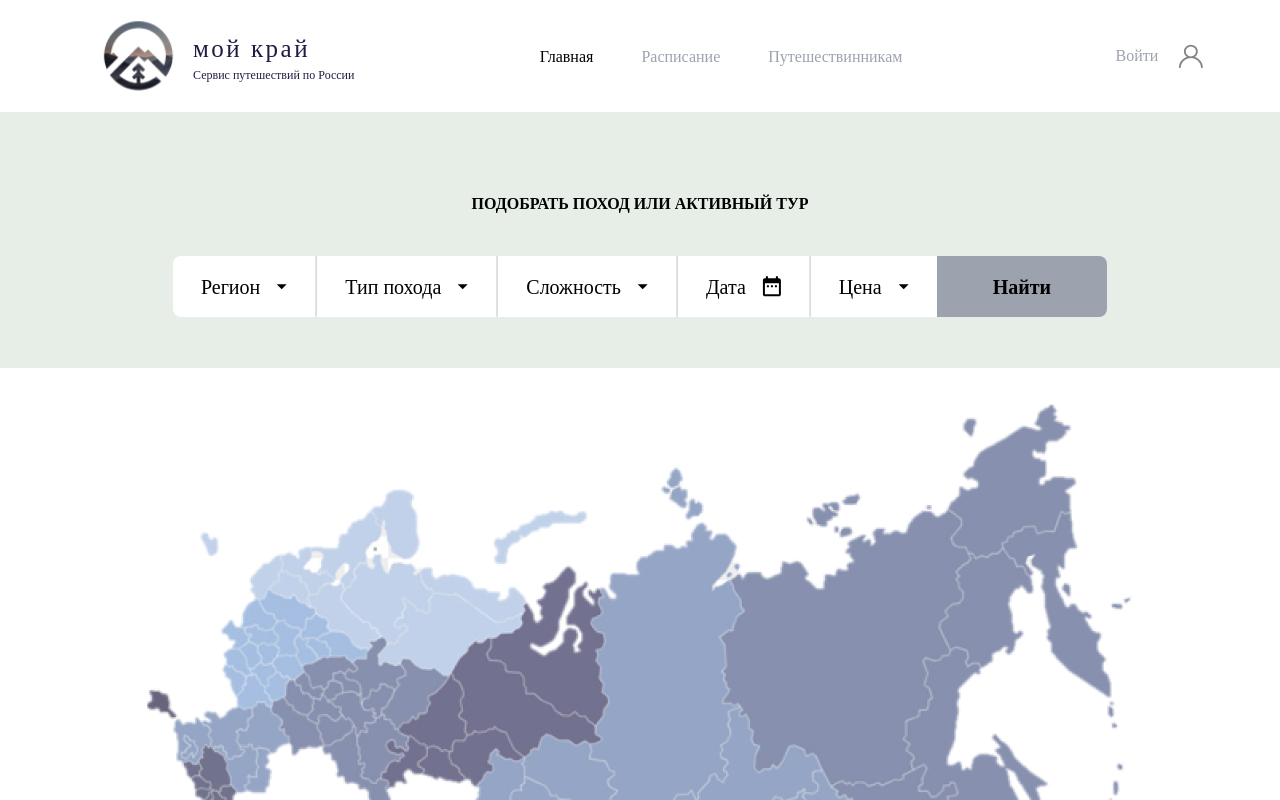
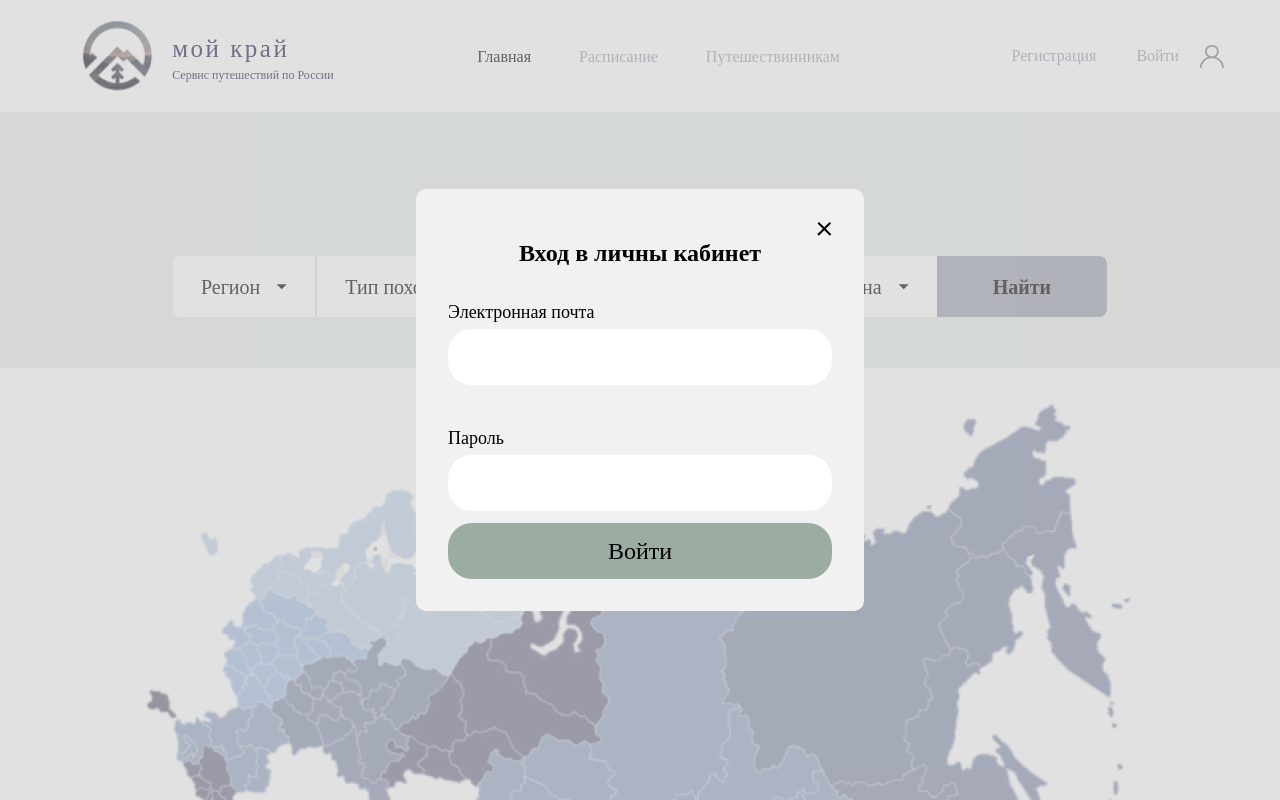
Before and after one commit to cy4ok/my-region, a React (Create React App) app in the folder client/: page / in a window 1280 px wide. Both pictures are taken after a click on the button "Войти". Shown: the top 800 px of the page. Built offline with nearby package versions, Linux system fonts and the light colour scheme.

Commit message:
Add modal frame
Добавил модальные окна регистрации и логина

```diff
--- a/client/src/components/header/Header.jsx
+++ b/client/src/components/header/Header.jsx
@@ -1,8 +1,13 @@
-import React from "react";
-import MainLogo from "../../images/icons/MainLogo.png";
-import People from "../../images/icons/people.png";
+import React, { useState } from "react"
+import ModalMain from "../../components/modalMain/ModalMain"
+import MainLogo from "../../images/icons/MainLogo.png"
+import People from "../../images/icons/people.png"
+import Registred from "../../components/registred/registred"
+import Login from "../../components/login/login"
 
 const Header = () => {
+  const [modalActive, setModalActive] = useState(false)
+  const [logAct, setLogAct] = useState(false)
   return (
     <header className="flex items-center justify-around w-auto h-28 bg-primary">
       <div className="flex items-center px-2">
@@ -18,9 +23,12 @@ const Header = () => {
         <span className="px-6 font-jost text-gray-400 hover:text-black cursor-pointer">Путешествинникам</span>
       </div>
       <div className="flex">
-        <button className="px-5 text-gray-400 font-jost focus:outline-none">Войти</button>
-        <img src={People} alt="people" className=""/>
+        <button className="px-5 text-gray-400 font-jost focus:outline-none" onClick={setModalActive}>Регистрация</button>
+        <button className="px-5 text-gray-400 font-jost focus:outline-none" onClick={setLogAct}>Войти</button>
+        <img className="cursor-pointer" src={People} onClick={setLogAct} alt="people" />
       </div>
+      <ModalMain active={modalActive} setActive={setModalActive} children={<Registred />}/>
+      <ModalMain active={logAct} setActive={setLogAct} children={<Login />}/>
     </header>
   );
 };
--- /dev/null
+++ b/client/src/components/login/index.js
@@ -0,0 +1 @@
+export { default } from "./Login"
--- /dev/null
+++ b/client/src/components/login/login.jsx
@@ -0,0 +1,25 @@
+import React from "react"
+
+const Login = () => {
+    return (
+        <div>
+            <div className="flex justify-end cursor-pointer">
+                <svg width="15" height="15" viewBox="0 0 15 15" fill="none" xmlns="http://www.w3.org/2000/svg">
+                    <path fill-rule="evenodd" clip-rule="evenodd" d="M8.733 7.75208L14.0963 2.38882L12.682 0.974609L7.31879 6.33786L1.95554 0.974609L0.541322 2.38882L5.90457 7.75208L0.359375 13.2973L1.77359 14.7115L7.31879 9.16629L12.864 14.7115L14.2782 13.2973L8.733 7.75208Z" fill="black" />
+                </svg>
+            </div>
+            <span className="flex justify-center font-jost font-bold text-registerText">Вход в личны кабинет</span>
+            <div className="flex flex-col pt-7 pb-3">
+                <span className="font-jost text-titleRegister pb-1">Электронная почта</span>
+                <input className="px-6 h-14 rounded-3xl focus:outline-none"></input>
+            </div>
+            <div className="flex flex-col pt-7 pb-3">
+                <span className="font-jost text-titleRegister pb-1">Пароль</span>
+                <input className="px-6 h-14 rounded-3xl focus:outline-none"></input>
+            </div>
+            <button className="w-full font-jost text-registerText px-6 h-14 rounded-3xl bg-btmReg focus:outline-none">Войти</button>
+        </div>
+    )
+}
+
+export default Login
--- /dev/null
+++ b/client/src/components/modalMain/ModalMain.jsx
@@ -0,0 +1,14 @@
+import React from 'react'
+import "./modal.css"
+
+const ModalMain = ({ active, setActive, children }) => {
+    return (
+        <div className={active ? "modal active" : "modal"} onClick={() => setActive(false)}>
+            <div className={active ? "modal-content active" : "modal-content"} onClick={e => e.stopPropagation()}>
+                {children}
+            </div>
+        </div>
+    )
+}
+
+export default ModalMain
--- /dev/null
+++ b/client/src/components/modalMain/index.js
@@ -0,0 +1 @@
+export { default } from "./ModalMain"
--- /dev/null
+++ b/client/src/components/modalMain/modal.css
@@ -0,0 +1,32 @@
+.modal {
+    height: 100vh;
+    width: 100vw;
+    background-color: rgba(196,196,196,0.5);
+    position: fixed;
+    top: 0;
+    left: 0;
+    display: flex;
+    align-items: center;
+    justify-content: center;
+    opacity: 0;
+    pointer-events: none;
+    transition: 0.5s;
+}
+
+.modal.active {
+    opacity: 1;
+    pointer-events: all;
+}
+
+.modal-content {
+    padding: 32px;
+    border-radius: 10px;
+    background-color: #f1f1f1;
+    transform: scale(0.5);
+    transition: 0.4s all;
+    width: 28rem;
+}
+
+.modal-content.active {
+    transform: scale(1);
+}
--- /dev/null
+++ b/client/src/components/registred/index.js
@@ -0,0 +1 @@
+export { default } from "./Registred"
--- /dev/null
+++ b/client/src/components/registred/registred.jsx
@@ -0,0 +1,41 @@
+import React from "react"
+
+const Registred = () => {
+    return (
+        <div>
+            <div className="flex justify-end cursor-pointer">
+                <svg width="15" height="15" viewBox="0 0 15 15" fill="none" xmlns="http://www.w3.org/2000/svg">
+                    <path fill-rule="evenodd" clip-rule="evenodd" d="M8.733 7.75208L14.0963 2.38882L12.682 0.974609L7.31879 6.33786L1.95554 0.974609L0.541322 2.38882L5.90457 7.75208L0.359375 13.2973L1.77359 14.7115L7.31879 9.16629L12.864 14.7115L14.2782 13.2973L8.733 7.75208Z" fill="black" />
+                </svg>
+            </div>
+            <span className="flex justify-center font-jost font-bold text-registerText">Регистрация</span>
+            <div className="flex flex-col pt-7 pb-3">
+                <span className="font-jost text-titleRegister pb-1">Организатор / Участник</span>
+                <input className="px-6 h-14 rounded-3xl focus:outline-none"></input>
+            </div>
+            <div className="flex flex-col pt-7 pb-3">
+                <span className="font-jost text-titleRegister pb-1">Имя и Фамилия</span>
+                <input className="px-6 h-14 rounded-3xl focus:outline-none"></input>
+            </div>
+            <div className="flex flex-col pt-7 pb-3">
+                <span className="font-jost text-titleRegister pb-1">Номер телефона</span>
+                <input className="px-6 h-14 rounded-3xl focus:outline-none"></input>
+            </div>
+            <div className="flex flex-col pt-7 pb-3">
+                <span className="font-jost text-titleRegister pb-1">Электронная почта</span>
+                <input className="px-6 h-14 rounded-3xl focus:outline-none"></input>
+            </div>
+            <div className="flex flex-col pt-7 pb-3">
+                <span className="font-jost text-titleRegister pb-1">Пароль</span>
+                <input className="px-6 h-14 rounded-3xl focus:outline-none"></input>
+            </div>
+            <div className="flex flex-col pt-7 pb-3">
+                <span className="font-jost text-titleRegister pb-1">Подтвердить пароль</span>
+                <input className="px-6 h-14 rounded-3xl focus:outline-none"></input>
+            </div>
+            <button className="w-full font-jost text-registerText px-6 h-14 rounded-3xl bg-btmReg focus:outline-none">Зарегистрироваться</button>
+        </div>
+    )
+}
+
+export default Registred
--- a/client/src/page/MainPage.js
+++ b/client/src/page/MainPage.js
@@ -6,7 +6,7 @@ import PopRoute from "../components/popRoute/PopRoute"
 import Reviews from "../components/reviews/Reviews"
 import Footer from "../components/footer/Footer"
 
-const mainPage = () => {
+const MainPage = () => {
     return (
         <div className="flex flex-col justify-items-center">
             <Header />
@@ -19,4 +19,4 @@ const mainPage = () => {
     )
 }
 
-export default mainPage
+export default MainPage
--- a/client/tailwind.config.js
+++ b/client/tailwind.config.js
@@ -10,7 +10,8 @@ module.exports = {
       backgroundColor: (theme) => ({
         primary: "#ffffff",
         secondary: "#E7EEE7",
-        bgBtn: "#2D6501"
+        bgBtn: "#2D6501",
+        btmReg: "#9BACA0"
       }),
       colors: {
         textBlack: "#1F1C45",
@@ -27,7 +28,9 @@ module.exports = {
         dateReviewesSize: ['19px', '20px'],
         pReviews: ['20px', '21px'],
         addressSize:['20px', '29px'],
-        telSize: ['19px', '27px']
+        telSize: ['19px', '27px'],
+        registerText: ['24px', '35px'],
+        titleRegister: ['18px', '26px']
       },
       fontFamily: {
         sans: ['arkhip'],
```
